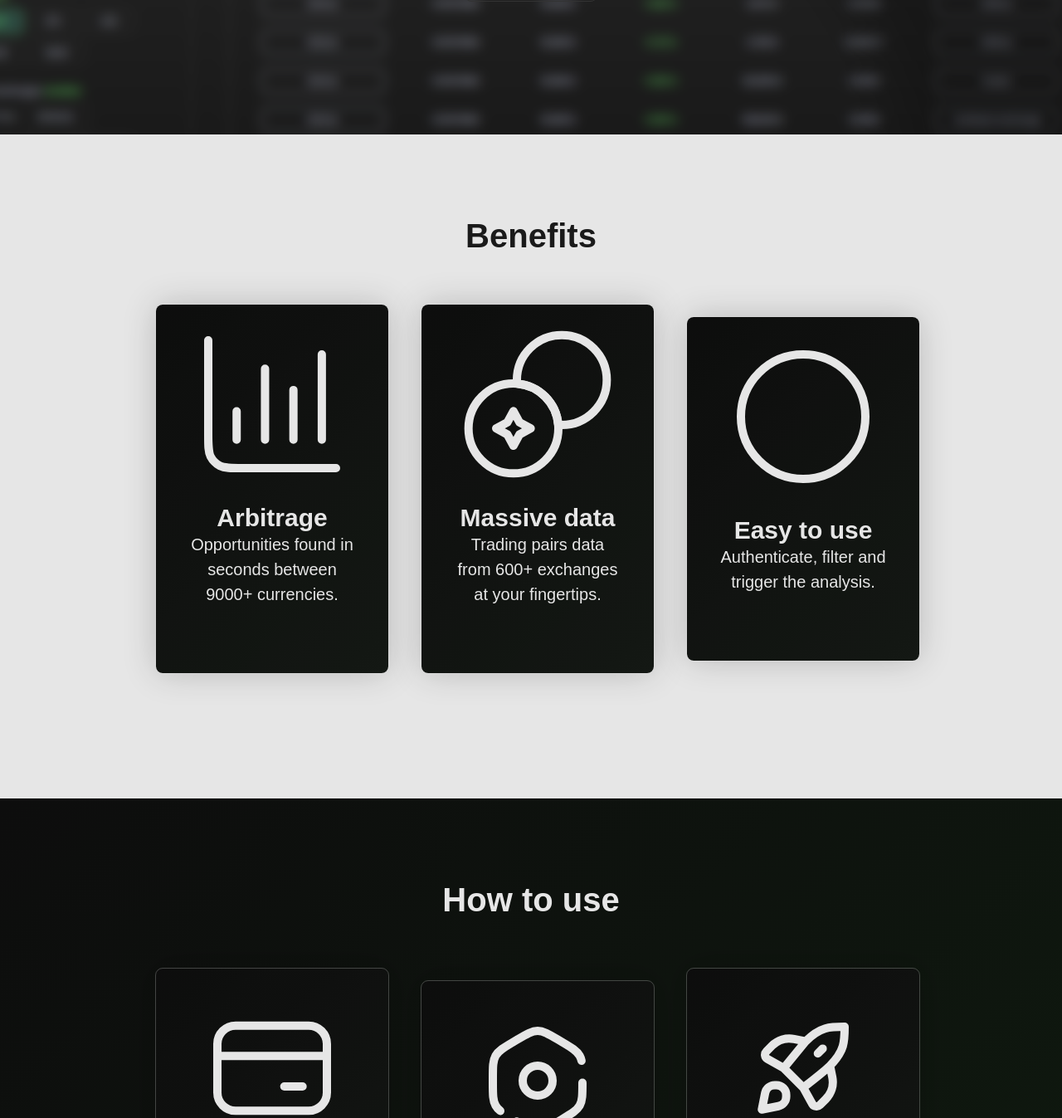
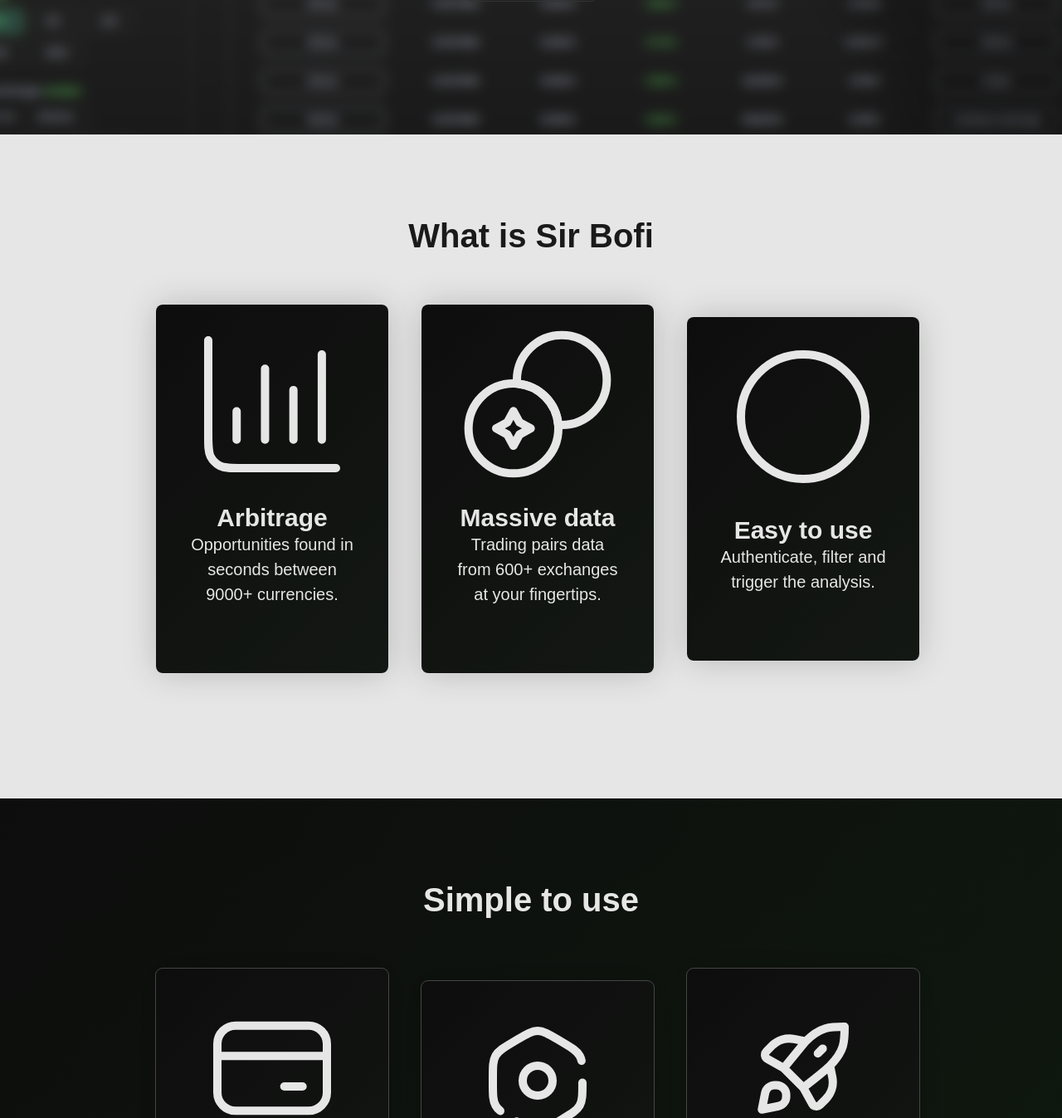
Before and after one commit to EharK/Sir_Bofi_Landing, a Svelte app: page / in a window 1280 px wide. Shown: the part 1030-2377 px from the top of the page at 83% size. Built offline with nearby package versions, Linux system fonts and the light colour scheme.

Commit message:
prelaunch

```diff
--- a/src/App.svelte
+++ b/src/App.svelte
@@ -161,7 +161,7 @@
     </div>
     <div class="secondary-container main-points-section benefits">
         <div class="section">
-            <h1>Benefits</h1>
+            <h1>What is Sir Bofi</h1>
             <div class="base-row main-points-row">
                 <div class="base-col point-pad">
                     <svg xmlns="http://www.w3.org/2000/svg" width="200" height="200" viewBox="0 0 200 200" fill="none">
@@ -202,7 +202,7 @@
     </div>
     <div class="secondary-container main-points-section how-to-use">
         <div class="section">
-            <h1>How to use</h1>
+            <h1>Simple to use</h1>
             <div class="base-row main-points-row">
                 <div class="base-col point-pad">
                     <svg xmlns="http://www.w3.org/2000/svg" width="200" height="200" viewBox="0 0 200 200" fill="none">
```
Also changed, not shown: 1 other file (tests, documents, lock files or other folders).
